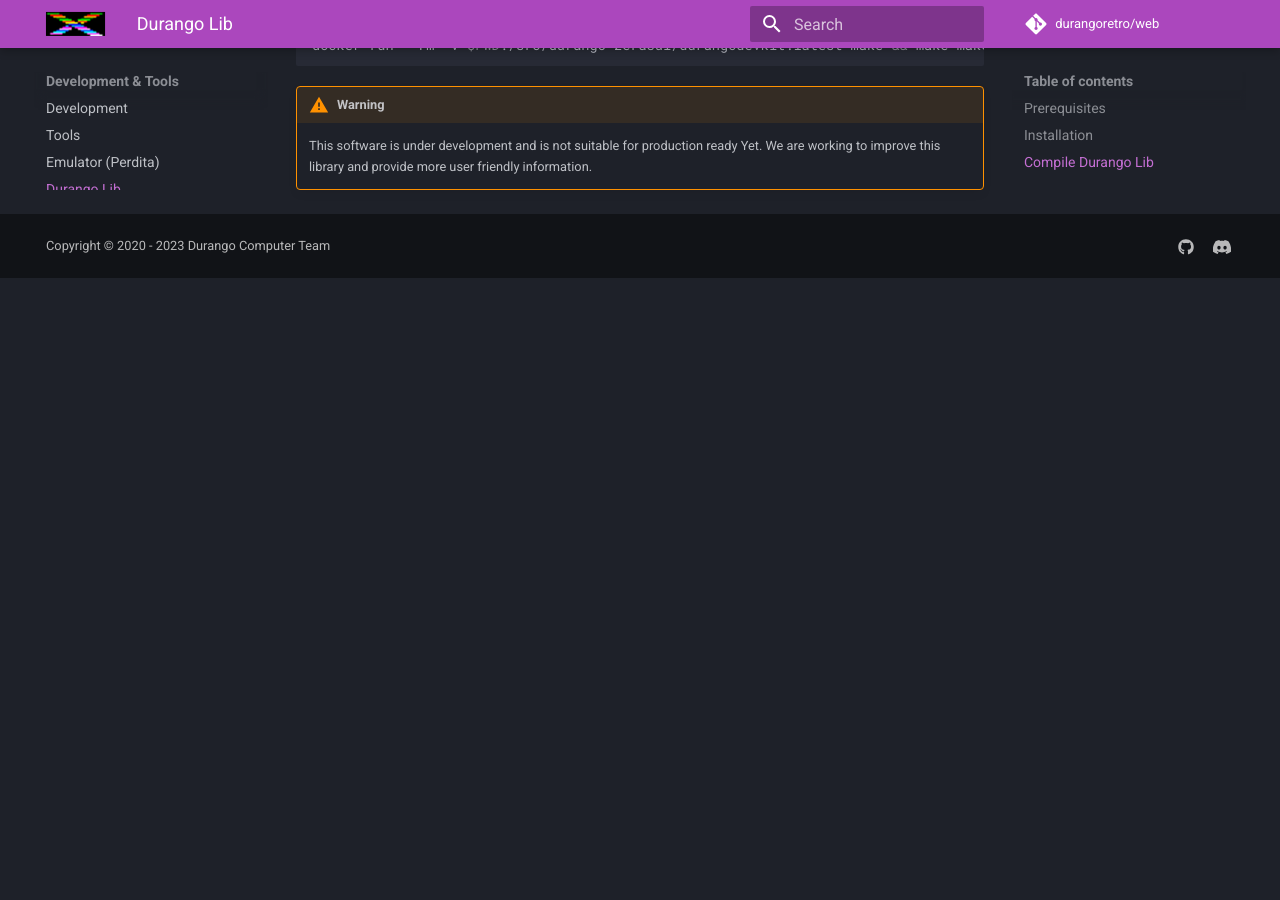
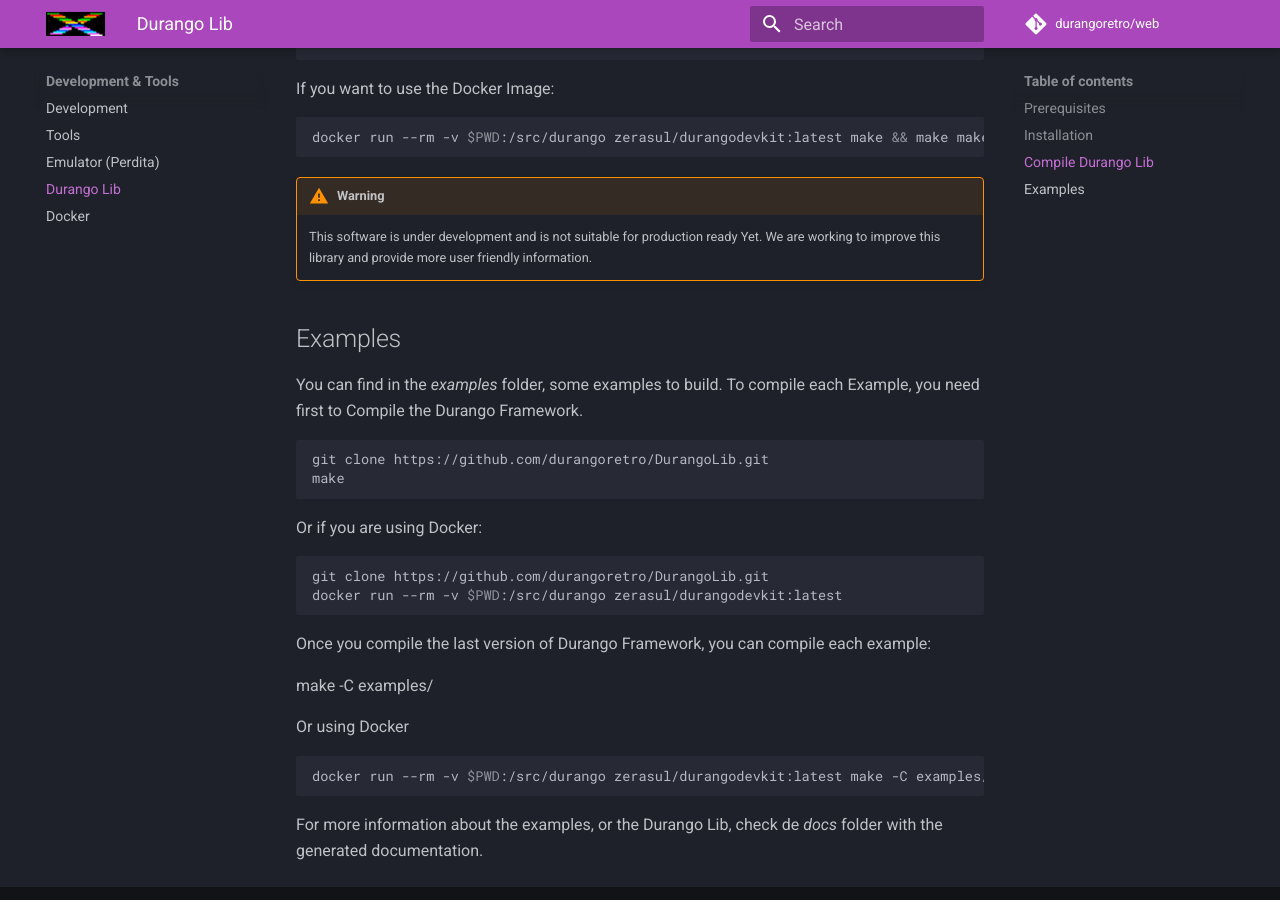
Before and after one commit to durangoretro/web, an MkDocs documentation site: the page built from docs/tools/durangolib.md, in a window 1280 px wide and 900 px high, scrolled down 1401 px. Built offline with MkDocs 1.6.1 and Material for MkDocs 9.7.7, drawn with Linux system fonts in a browser that asks for light colours; comment, search, counter and statistics services are not loaded; before the commit the page ends 1679 px from its top, so only the background shows below that; some of the changed text lies outside the part shown.

Commit message:
adding examples and information about durangolib

````diff
--- a/docs/tools/durangolib.md
+++ b/docs/tools/durangolib.md
@@ -21,9 +21,13 @@
 To install this library you can follow two approaches:
 
 1. Install in your own machine:
+
     a. Download the last Release from [Release Page](https://github.com/durangoretro/DurangoLib/releases).
+
     b. Unzip in your computer the downloaded zip file.
+
     c. Create a new Environment Variable ```DDK``` (Durango Dev Kit) that contains the path where the Zip was unzipped.
+
 2. Use a [Docker Image](docker.md).
 
 ```bash
@@ -55,3 +59,31 @@
 !!! warning
 
     This software is under development and is not suitable for production ready Yet. We are working to improve this library and provide more user friendly information.
+
+## Examples
+
+You can find in the _examples_ folder, some examples to build. To compile each Example, you need first to Compile the Durango Framework.
+
+```bash
+git clone https://github.com/durangoretro/DurangoLib.git
+make
+```
+
+Or if you are using Docker:
+
+```bash
+git clone https://github.com/durangoretro/DurangoLib.git
+docker run --rm -v $PWD:/src/durango zerasul/durangodevkit:latest
+```
+
+Once you compile the last version of Durango Framework, you can compile each example:
+
+make -C examples/
+
+Or using Docker
+
+```bash
+docker run --rm -v $PWD:/src/durango zerasul/durangodevkit:latest make -C examples/
+```
+
+For more information about the examples, or the Durango Lib, check de _docs_ folder with the generated documentation.
````
